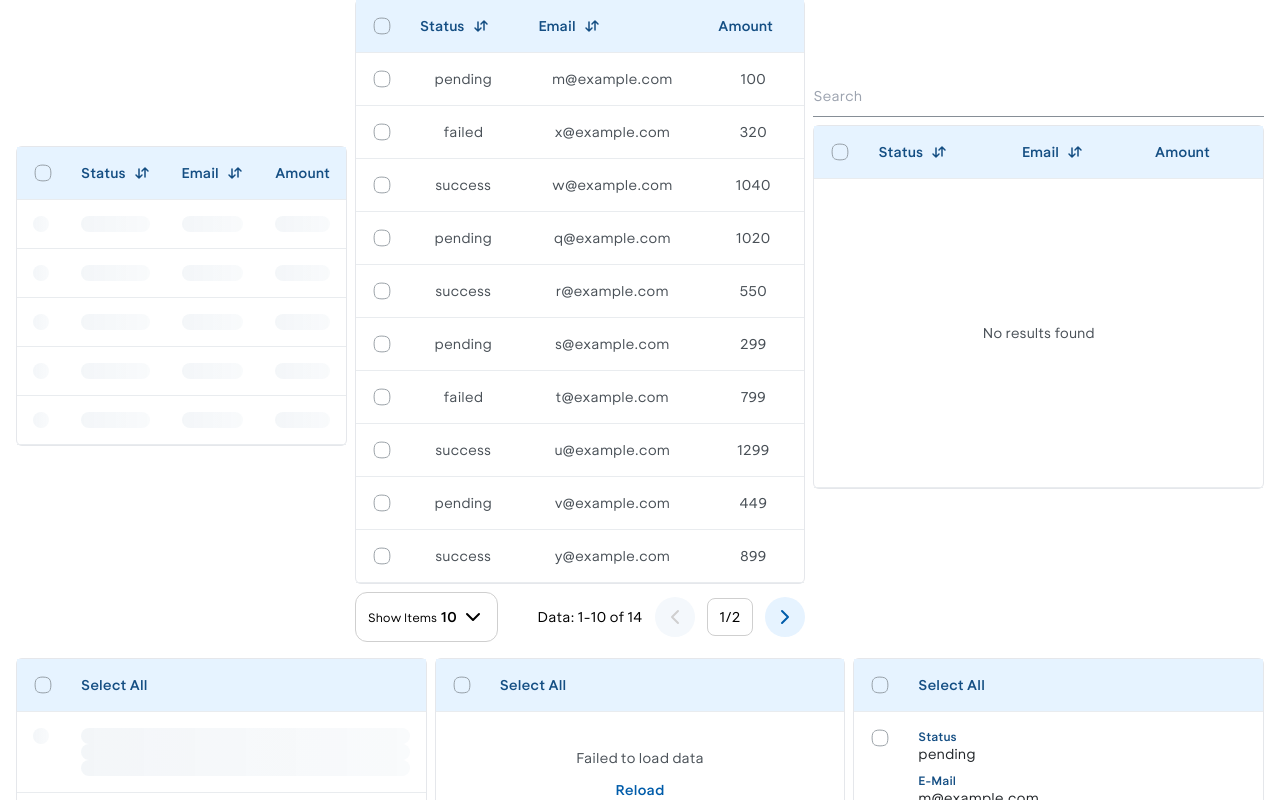
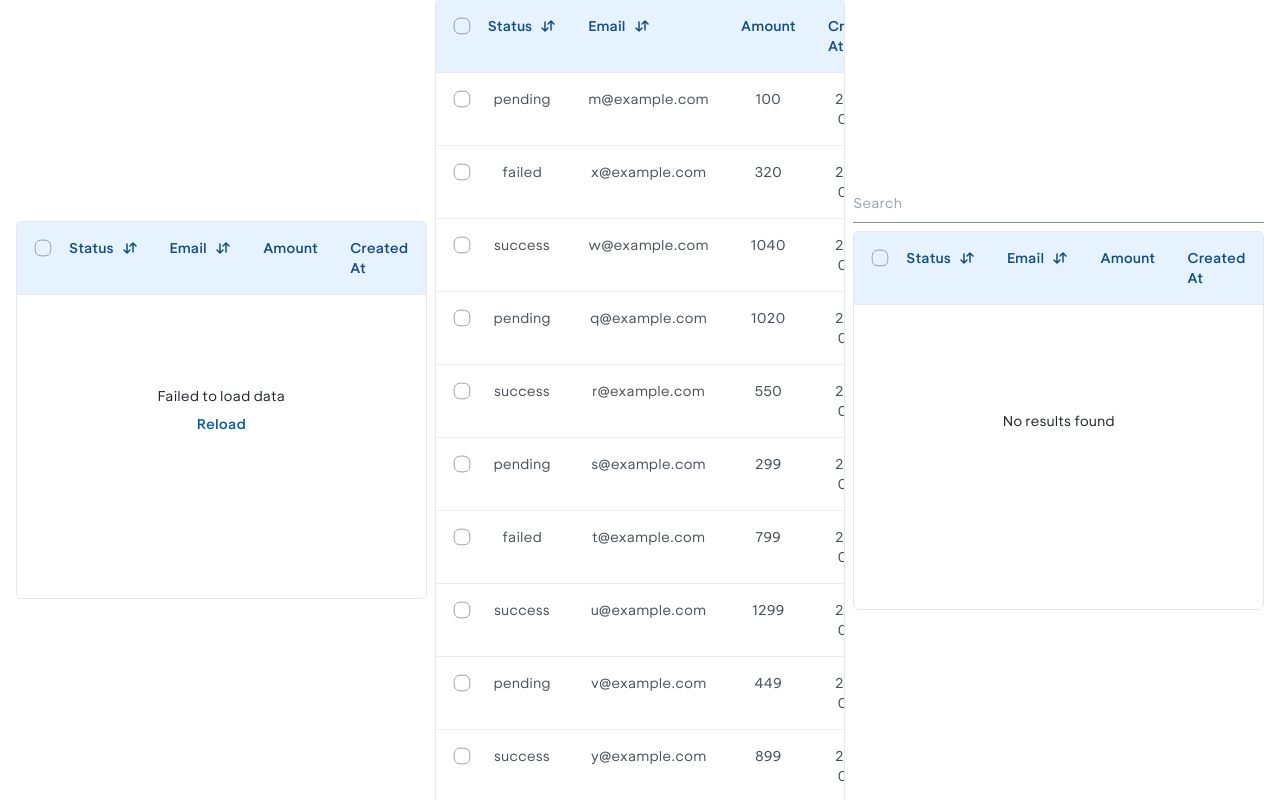
Before and after one commit to shrall/lighthouse-ui, a React (Vite) app: page / in a window 1280 px wide. Shown: the part 5120-5920 px from the top of the page. Built offline with nearby package versions, Linux system fonts and the light colour scheme.

Commit message:
style(table): update error & empty state

```diff
--- a/lib/components/ui/data-table.tsx
+++ b/lib/components/ui/data-table.tsx
@@ -131,7 +131,7 @@ export function DataTable<TData, TValue>({
 
   return (
     <>
-      <div className={cn("lui-rounded-md lui-border", className)}>
+      <div className={cn("lui-relative lui-rounded-md lui-border", className)}>
         <Table {...tableProps}>
           <TableHeader
             {...tableHeaderProps}
@@ -168,30 +168,6 @@ export function DataTable<TData, TValue>({
               Array.from({ length: 5 }).map((_, index) => (
                 <TableRow key={index}>{loadingRow}</TableRow>
               ))
-            ) : isError ? (
-              //NOTE - Error State
-              <TableRow className="lui-border-none hover:lui-bg-transparent">
-                <TableCell
-                  colSpan={columns.length}
-                  className="lui-h-full lui-min-h-36 lui-py-9 lui-text-center lui-align-middle"
-                >
-                  <div className="lui-flex lui-flex-col lui-gap-y-3">
-                    <span>
-                      {locale === "en"
-                        ? "Failed to load data"
-                        : "Gagal memuat data"}
-                    </span>
-                    <span
-                      onClick={() => {
-                        refetch();
-                      }}
-                      className="lui-mx-auto lui-w-fit lui-cursor-pointer lui-font-semibold lui-text-ocean-primary-10 hover:lui-text-ocean-primary-30"
-                    >
-                      {locale === "en" ? "Reload" : "Muat Ulang"}
-                    </span>
-                  </div>
-                </TableCell>
-              </TableRow>
             ) : table.getRowModel().rows?.length ? (
               //NOTE - Data State
               table.getRowModel().rows.map((row) => (
@@ -211,20 +187,40 @@ export function DataTable<TData, TValue>({
                 </TableRow>
               ))
             ) : (
-              //NOTE - Empty State
-              <TableRow>
+              //NOTE - Empty/Error State
+              <TableRow className="lui-border-none hover:lui-bg-transparent">
                 <TableCell
                   colSpan={columns.length}
-                  className="text-center lui-py-36"
-                >
-                  {locale === "en"
-                    ? "No results found"
-                    : "Data tidak ditemukan"}
-                </TableCell>
+                  className="text-center lui-h-[304px]"
+                />
               </TableRow>
             )}
           </TableBody>
         </Table>
+
+        {isError && (
+          <div className="lui-absolute lui-inset-x-0 lui-top-1/2 lui-z-10 lui-flex lui--translate-y-1/2 lui-flex-col lui-items-center lui-gap-y-2 lui-text-sm">
+            <span className="lui-text-ocean-dark-30">
+              {locale === "en" ? "Failed to load data" : "Gagal memuat data"}
+            </span>
+            <span
+              onClick={() => {
+                refetch();
+              }}
+              className="lui-mx-auto lui-w-fit lui-cursor-pointer lui-font-semibold lui-text-ocean-primary-10 hover:lui-text-ocean-primary-30"
+            >
+              {locale === "en" ? "Reload" : "Muat Ulang"}
+            </span>
+          </div>
+        )}
+
+        {!isError && table.getRowModel().rows?.length === 0 && (
+          <div className="lui-absolute lui-inset-x-0 lui-top-1/2 lui-z-10 lui-flex lui--translate-y-1/2 lui-flex-col lui-items-center lui-gap-y-2 lui-text-sm">
+            <span className="lui-text-ocean-dark-30">
+              {locale === "en" ? "No results found" : "Data tidak ditemukan"}
+            </span>
+          </div>
+        )}
       </div>
       {withPagination && (
         <Pagination
--- a/src/pages/tables/columns.tsx
+++ b/src/pages/tables/columns.tsx
@@ -7,22 +7,12 @@ export type Payment = {
   amount: number;
   status: "pending" | "processing" | "success" | "failed";
   email: string;
+  createdAt: string;
+  updatedAt: string;
+  pic_name: string;
+  pic_email: string;
+  pic_phone: string;
 };
-
-export const payments: Payment[] = [
-  {
-    id: "728ed52f",
-    amount: 100,
-    status: "pending",
-    email: "m@example.com",
-  },
-  {
-    id: "489e1d42",
-    amount: 125,
-    status: "processing",
-    email: "example@gmail.com",
-  },
-];
 
 export const columns: ColumnDef<Payment>[] = [
   {
@@ -78,6 +68,22 @@ export const columns: ColumnDef<Payment>[] = [
   {
     accessorKey: "amount",
     header: "Amount",
+  },
+  {
+    accessorKey: "createdAt",
+    header: "Created At",
+  },
+  {
+    accessorKey: "updatedAt",
+    header: "Updated At",
+  },
+  {
+    accessorKey: "pic_name",
+    header: "PIC Name",
+  },
+  {
+    accessorKey: "pic_email",
+    header: "PIC Email",
   },
 ];
 
--- a/src/pages/tables/page.tsx
+++ b/src/pages/tables/page.tsx
@@ -17,84 +17,154 @@ const data: Payment[] = [
     amount: 100,
     status: "pending",
     email: "m@example.com",
+    createdAt: "2024-01-01",
+    updatedAt: "2024-01-01",
+    pic_name: "John Doe",
+    pic_email: "john@example.com",
+    pic_phone: "1234567890",
   },
   {
     id: "328ed52f",
     amount: 320,
     status: "failed",
     email: "x@example.com",
+    createdAt: "2024-01-01",
+    updatedAt: "2024-01-01",
+    pic_name: "John Doe",
+    pic_email: "john@example.com",
+    pic_phone: "1234567890",
   },
   {
     id: "722ed52f",
     amount: 1040,
     status: "success",
     email: "w@example.com",
+    createdAt: "2024-01-01",
+    updatedAt: "2024-01-01",
+    pic_name: "John Doe",
+    pic_email: "john@example.com",
+    pic_phone: "1234567890",
   },
   {
     id: "728edf2f",
     amount: 1020,
     status: "pending",
     email: "q@example.com",
+    createdAt: "2024-01-01",
+    updatedAt: "2024-01-01",
+    pic_name: "John Doe",
+    pic_email: "john@example.com",
+    pic_phone: "1234567890",
   },
   {
     id: "728ed52g",
     amount: 550,
     status: "success",
     email: "r@example.com",
+    createdAt: "2024-01-01",
+    updatedAt: "2024-01-01",
+    pic_name: "John Doe",
+    pic_email: "john@example.com",
+    pic_phone: "1234567890",
   },
   {
     id: "728ed52h",
     amount: 299,
     status: "pending",
     email: "s@example.com",
+    createdAt: "2024-01-01",
+    updatedAt: "2024-01-01",
+    pic_name: "John Doe",
+    pic_email: "john@example.com",
+    pic_phone: "1234567890",
   },
   {
     id: "728ed52i",
     amount: 799,
     status: "failed",
     email: "t@example.com",
+    createdAt: "2024-01-01",
+    updatedAt: "2024-01-01",
+    pic_name: "John Doe",
+    pic_email: "john@example.com",
+    pic_phone: "1234567890",
   },
   {
     id: "728ed52j",
     amount: 1299,
     status: "success",
     email: "u@example.com",
+    createdAt: "2024-01-01",
+    updatedAt: "2024-01-01",
+    pic_name: "John Doe",
+    pic_email: "john@example.com",
+    pic_phone: "1234567890",
   },
   {
     id: "728ed52k",
     amount: 449,
     status: "pending",
     email: "v@example.com",
+    createdAt: "2024-01-01",
+    updatedAt: "2024-01-01",
+    pic_name: "John Doe",
+    pic_email: "john@example.com",
+    pic_phone: "1234567890",
   },
   {
     id: "728ed52l",
     amount: 899,
     status: "success",
     email: "y@example.com",
+    createdAt: "2024-01-01",
+    updatedAt: "2024-01-01",
+    pic_name: "John Doe",
+    pic_email: "john@example.com",
+    pic_phone: "1234567890",
   },
   {
     id: "728ed52m",
     amount: 649,
     status: "failed",
     email: "z@example.com",
+    createdAt: "2024-01-01",
+    updatedAt: "2024-01-01",
+    pic_name: "John Doe",
+    pic_email: "john@example.com",
+    pic_phone: "1234567890",
   },
   {
     id: "728ed52n",
     amount: 1499,
     status: "success",
     email: "a@example.com",
+    createdAt: "2024-01-01",
+    updatedAt: "2024-01-01",
+    pic_name: "John Doe",
+    pic_email: "john@example.com",
+    pic_phone: "1234567890",
   },
   {
     id: "728ed52o",
     amount: 349,
     status: "pending",
     email: "b@example.com",
+    createdAt: "2024-01-01",
+    updatedAt: "2024-01-01",
+    pic_name: "John Doe",
+    pic_email: "john@example.com",
+    pic_phone: "1234567890",
   },
   {
     id: "728ed52p",
     amount: 749,
     status: "success",
     email: "c@example.com",
+    createdAt: "2024-01-01",
+    updatedAt: "2024-01-01",
+    pic_name: "John Doe",
+    pic_email: "john@example.com",
+    pic_phone: "1234567890",
   },
 ];
 
@@ -113,11 +183,11 @@ function Tables() {
   return (
     <div className="lui-flex lui-flex-col lui-gap-y-4 lui-px-4 lui-py-2">
       <h3>Tables</h3>
-      <div className="lui-flex lui-flex-col lui-items-center lui-justify-center lui-gap-2 lui-text-center md:lui-flex-row">
+      <div className="lui-flex lui-flex-col lui-items-center lui-justify-center lui-gap-2 lui-text-center md:lui-grid md:lui-grid-cols-3">
         <DataTable
           columns={columns}
-          data={data}
-          isLoading={true}
+          data={[]}
+          isError={true}
           loadingRow={
             <>
               <TableCell>
```
